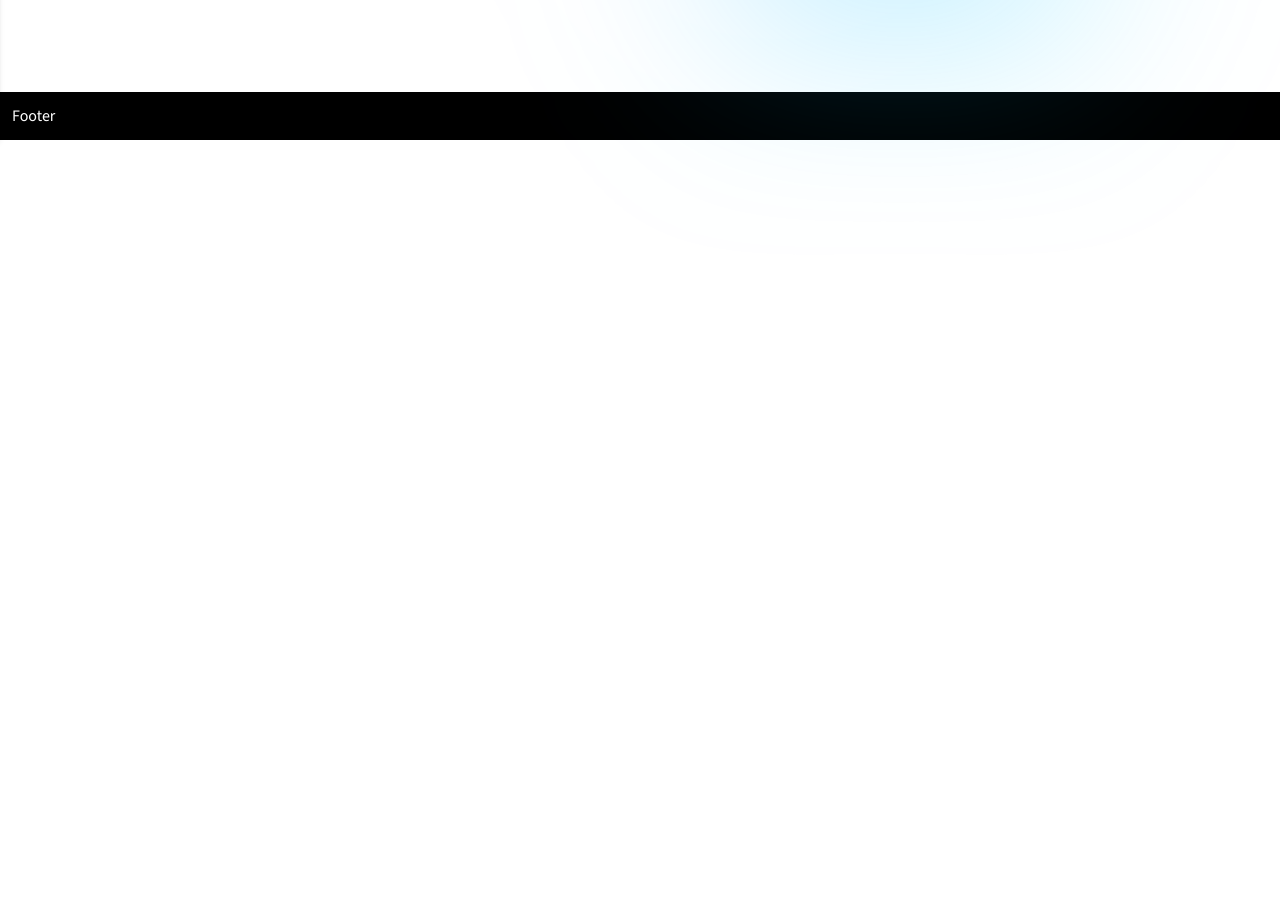
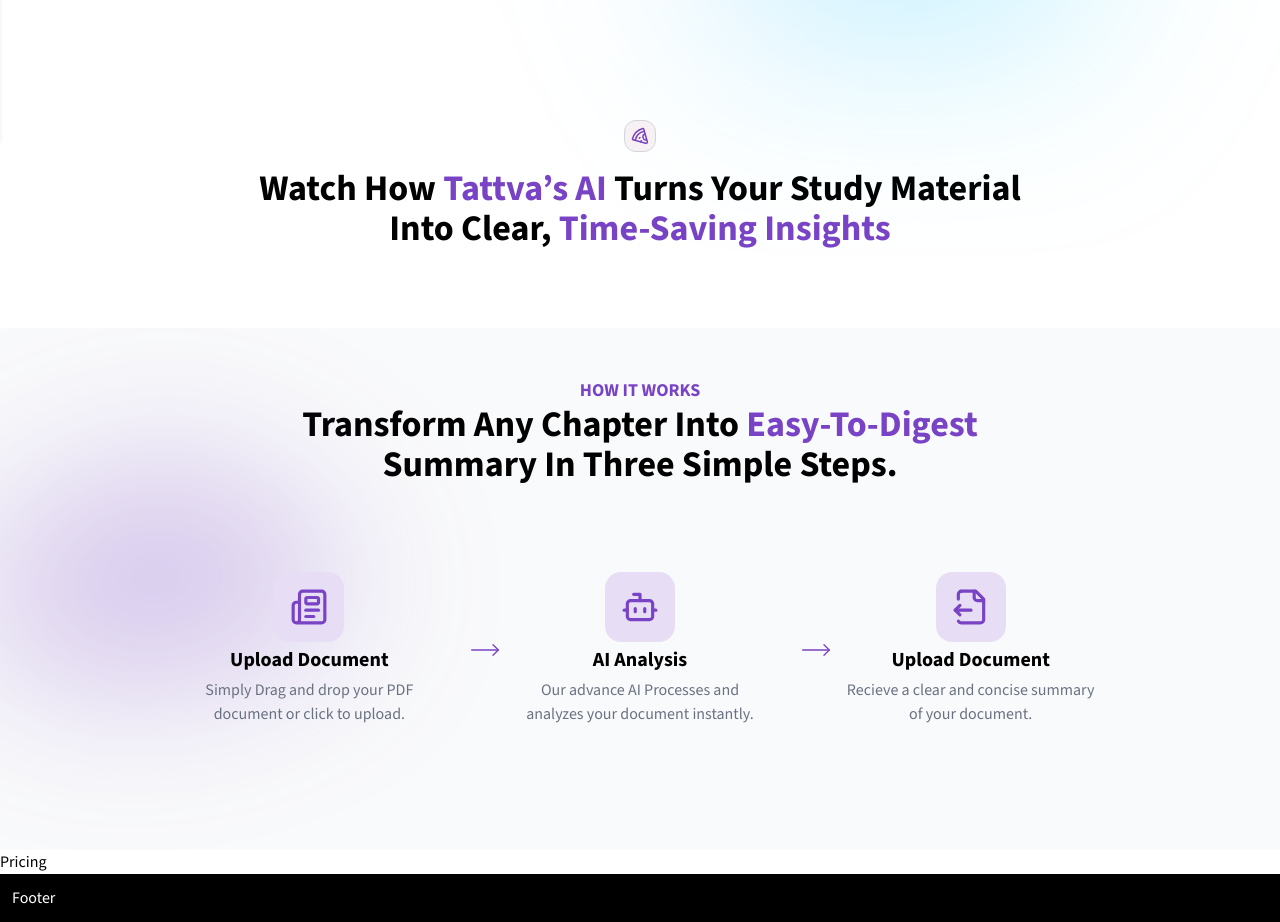
Before and after one commit to Hrithikghutke/Tattva-AI-powered-study-assistant, a Next.js app: page / in a window 1280 px wide. Shown: the part 660-1582 px from the top of the page. Before the commit the page ends 800 px from the top, so only its background shows below. Built offline with nearby package versions, Linux system fonts and the light colour scheme.

Commit message:
Implements How it works section

```diff
--- a/src/app/globals.css
+++ b/src/app/globals.css
@@ -74,24 +74,24 @@
 @layer base {
   :root {
     --background: 0 0% 100%;
-    --foreground: 222.2 84% 4.9%;
+    --foreground: 265 51.6% 91.5%;
     --card: 0 0% 100%;
-    --card-foreground: 222.2 84% 4.9%;
+    --card-foreground: 265 51.6% 91.5%;
     --popover: 0 0% 100%;
-    --popover-foreground: 222.2 84% 4.9%;
-    --primary: 350 89% 60%;
+    --popover-foreground: 265 31.6% 67.2%;
+    --primary: 265 52.7% 51.8%;
     --primary-foreground: 210 40% 98%;
     --secondary: 350 33% 96%;
-    --secondary-foreground: 350 89% 60%;
+    --secondary-foreground: 265 52.7% 51.8%;
     --muted: 350 33% 96%;
     --muted-foreground: 215 25% 27%;
-    --accent: 350 33% 18%;
-    --accent-foreground: 350 89% 60%;
+    --accent: 265 31.6% 27.5%;
+    --accent-foreground: 265 52.7% 51.8%;
     --destructive: 350 89% 50%;
     --destructive-foreground: 210 40% 98%;
     --border: 350 33% 90%;
     --input: 350 33% 90%;
-    --ring: 350 89% 60%;
+    --ring: 265 52.7% 51.8%;
     --radius: 0.5rem;
     --chart-1: 12 76% 61%;
     --chart-2: 173 58% 39%;
@@ -101,25 +101,25 @@
   }
 
   .dark {
-    --background: 222.2 84% 4.9%;
+    --background: 265 31.6% 67.2%;
     --foreground: 210 40% 98%;
-    --card: 222.2 84% 4.9%;
-    --card-foreground: 210 40% 98%;
-    --popover: 222.2 84% 4.9%;
+    --card: 265 31.6% 67.2%;
+    --card-foreground: 265 51.6% 91.5%;
+    --popover: 265 31.6% 67.2%;
     --popover-foreground: 210 40% 98%;
-    --primary: 350 89% 60%;
+    --primary: 265 52.7% 51.8%;
     --primary-foreground: 210 40% 98%;
     --secondary: 350 33% 17.5%;
     --secondary-foreground: 210 40% 98%;
     --muted: 350 33% 17.5%;
     --muted-foreground: 215 20.2% 65.1%;
-    --accent: 350 33% 25%;
+    --accent: 265 31.6% 27.5%;
     --accent-foreground: 210 40% 98%;
     --destructive: 350 89% 40%;
     --destructive-foreground: 210 40% 98%;
     --border: 350 33% 17.5%;
     --input: 350 33% 17.5%;
-    --ring: 350 89% 60%;
+    --ring: 265 52.7% 51.8%;
     --chart-1: 220 70% 50%;
     --chart-2: 160 60% 45%;
     --chart-3: 30 80% 55%;
--- a/src/app/page.tsx
+++ b/src/app/page.tsx
@@ -1,5 +1,8 @@
 import BgGradient from "@/components/common/bg-gradient";
+import DemoSection from "@/components/home/demo-section";
 import HeroSection from "@/components/home/hero-section";
+import HowitWorks from "@/components/home/how-it-works-section";
+import PricingSection from "@/components/home/pricing-section";
 import { Button } from "@/components/ui/button";
 export default function Home() {
   return (
@@ -7,6 +10,9 @@
       <BgGradient />
       <div className="flex flex-col">
         <HeroSection />
+        <DemoSection />
+        <HowitWorks />
+        <PricingSection />
       </div>
     </div>
   );
--- a/src/components/common/bg-gradient.tsx
+++ b/src/components/common/bg-gradient.tsx
@@ -24,7 +24,7 @@
       {/* ✅ Bottom-right blob */}
       <div
         aria-hidden="true"
-        className="pointer-events-none absolute top-100 right-1 lg:top-80 lg:right-15   z-10 transform-gpu overflow-hidden blur-[100px]"
+        className="pointer-events-none absolute top-100 right-1 lg:top-80 lg:right-15  z-10 transform-gpu overflow-hidden blur-[100px]"
       >
         <div
           style={{
--- /dev/null
+++ b/src/components/common/gradient-blob.tsx
@@ -0,0 +1,27 @@
+import React from "react";
+import { cn } from "@/lib/utils";
+
+export default function GradientBlob({
+  className,
+  width,
+}: {
+  className?: string;
+  width?: string;
+}) {
+  return (
+    <div className="relative isolate">
+      <div aria-hidden="true" className={className}>
+        <div
+          style={{
+            clipPath:
+              "polygon(50% 0%, 80% 20%, 100% 60%, 70% 90%, 30% 100%, 0% 70%, 10% 30%)",
+          }}
+          className={cn(
+            "aspect-[1155/678]  bg-gradient-to-br from-primary  to-primary opacity-30",
+            width
+          )}
+        />
+      </div>
+    </div>
+  );
+}
--- /dev/null
+++ b/src/components/home/demo-section.tsx
@@ -0,0 +1,20 @@
+import { Pizza } from "lucide-react";
+import React from "react";
+
+function DemoSection() {
+  return (
+    <section>
+      <div className="py-10 lg:py-20 max flex flex-col items-center text-center space-y-4 ">
+        <Pizza className="bg-secondary border-1 border-gray-300 rounded-xl w-8 h-8 p-1.5 text-primary backdrop-blur-xl " />
+
+        <h3 className="capitalize font-bold text-2xl w-xs lg:text-4xl lg:w-3xl md:text-2xl md:w-2xl">
+          Watch how <span className="text-primary">Tattva’s AI</span> turns your
+          study material into clear,{" "}
+          <span className="text-primary capitalize">time-saving insights</span>{" "}
+        </h3>
+      </div>
+    </section>
+  );
+}
+
+export default DemoSection;
--- /dev/null
+++ b/src/components/home/how-it-works-section.tsx
@@ -0,0 +1,97 @@
+import React, { ReactNode } from "react";
+import GradientBlob from "../common/gradient-blob";
+import { Bot, FileOutput, MoveRight, Newspaper } from "lucide-react";
+
+function HowitWorks() {
+  type Step = {
+    icon: ReactNode;
+    title: string;
+    description: string;
+  };
+
+  const steps: Step[] = [
+    {
+      icon: (
+        <Newspaper
+          size={70}
+          className="bg-card-foreground text-primary p-4 rounded-2xl "
+        />
+      ),
+      title: "Upload Document",
+      description: "Simply Drag and drop your PDF document or click to upload.",
+    },
+    {
+      icon: (
+        <Bot
+          size={70}
+          className="bg-card-foreground text-primary p-4 rounded-2xl "
+        />
+      ),
+      title: "AI Analysis",
+      description:
+        "Our advance AI Processes and analyzes your document instantly.",
+    },
+    {
+      icon: (
+        <FileOutput
+          size={70}
+          className="bg-card-foreground text-primary p-4 rounded-2xl "
+        />
+      ),
+      title: "Upload Document",
+      description: "Recieve a clear and concise summary of your document.",
+    },
+  ];
+
+  return (
+    <section className="relative overflow-hidden bg-gray-50">
+      <div className="py-12 lg:py-24 max-w-5xl mx-auto px-4 sm:px-6 lg:px-8 lg:pt-12">
+        <GradientBlob
+          className="pointer-events-none absolute top-20 left-1 -translate-x-1/2 -z-10 blur-[80px]"
+          width="w-[16rem] sm:w-[25rem]"
+        />
+
+        <div className="flex flex-col items-center text-center mb-16">
+          <h2 className="uppercase font-bold text-lg text-primary">
+            How it works
+          </h2>
+          <h3 className="capitalize font-bold  text-2xl  lg:w-3xl md:text-2xl md:w-2xl  lg:text-4xl ">
+            Transform any Chapter into{" "}
+            <span className="text-primary ">Easy-to-digest</span> summary in
+            three simple steps.
+          </h3>
+        </div>
+
+        <div className="relative grid grid-cols-1 gap-1 md:gap-8 lg:gap-8 md:grid-cols-3 lg:grid-cols-3 mx-auto text-center max-w-6xl">
+          {steps.map((step, idx) => (
+            <div
+              key={idx}
+              className="flex flex-col items-center space-y-1 p-6 group hover:cursor-pointer hover:border-1 hover:border-primary hover:rounded-2xl hover:bg-primary/10 transition-all duration-400"
+            >
+              {step.icon}
+
+              <h3 className="text-xl font-bold">{step.title}</h3>
+              <p className="text-gray-500  transition-all duration-400 text-md mt-[-5] ">
+                {step.description}
+              </p>
+
+              {idx < steps.length - 1 && (
+                <div className="relative lg:left-40 md:left-30">
+                  <div className="absolute hidden md:block   transform -translate-y-3/1  ">
+                    <MoveRight
+                      size={32}
+                      strokeWidth={1}
+                      className="text-primary"
+                    />
+                  </div>
+                </div>
+              )}
+            </div>
+          ))}
+        </div>
+      </div>
+    </section>
+  );
+}
+
+export default HowitWorks;
--- /dev/null
+++ b/src/components/home/pricing-section.tsx
@@ -0,0 +1,11 @@
+import React from "react";
+
+function PricingSection() {
+  return (
+    <section>
+      <div className="">Pricing</div>
+    </section>
+  );
+}
+
+export default PricingSection;
```
Also changed, not shown: src/app/random.css (added).
